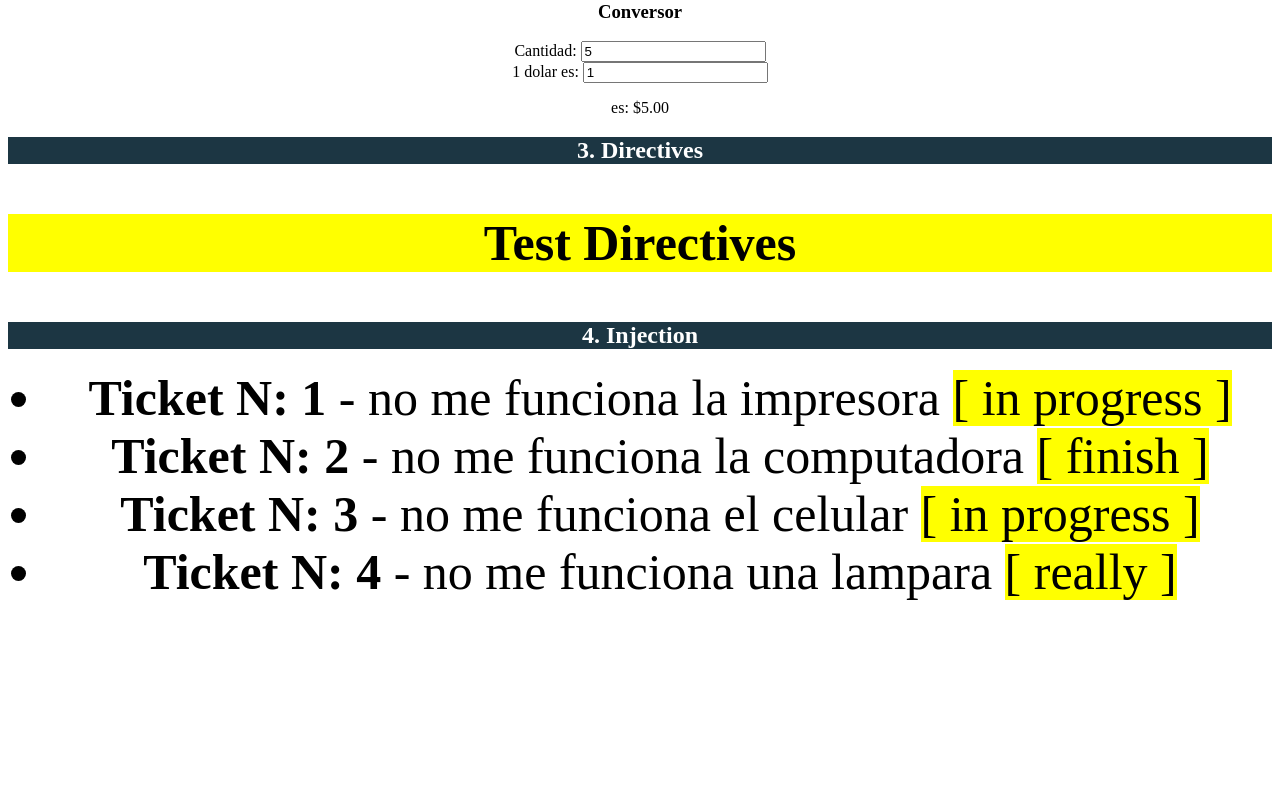
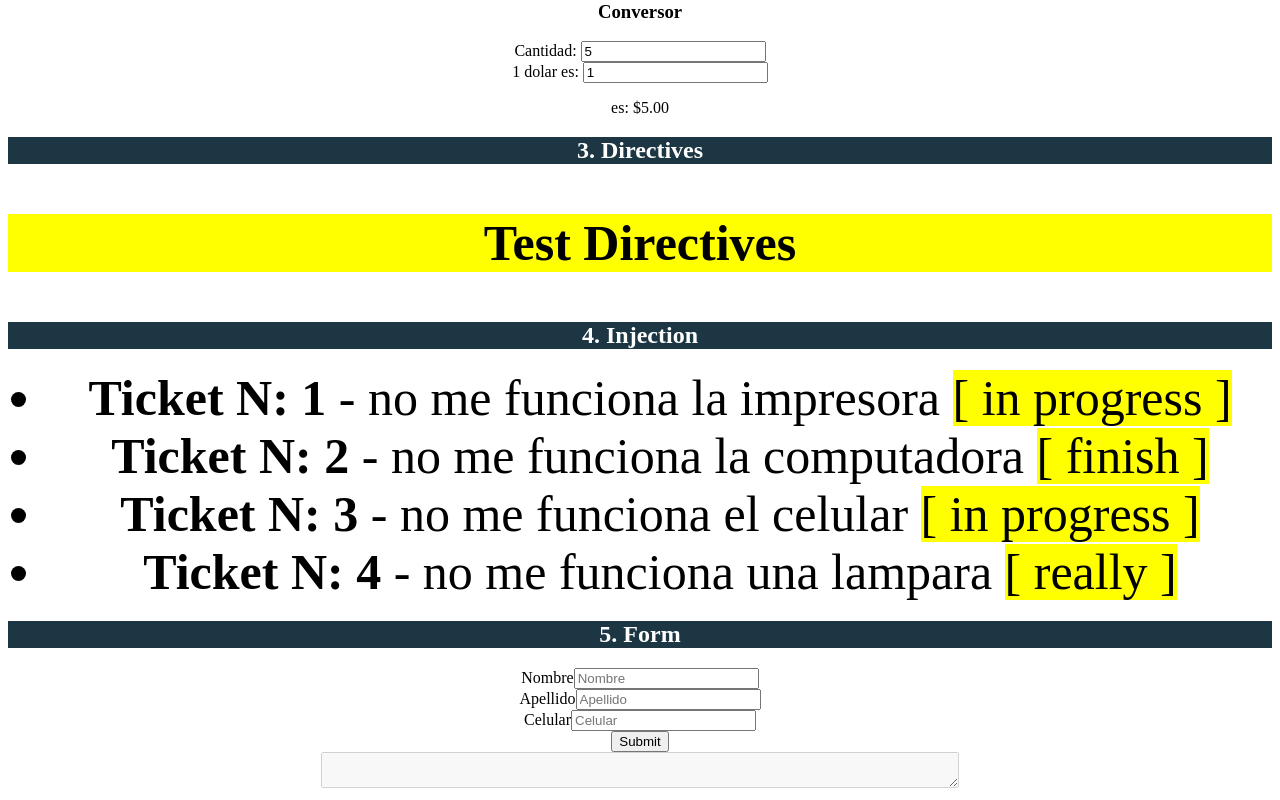
Before and after one commit to wn300/platzi-angular, an Angular app: page / in a window 1280 px wide. Shown: the part 705-1505 px from the top of the page. Before the commit the page ends 1322 px from the top, so only its background shows below. Built offline with nearby package versions, Linux system fonts and the light colour scheme.

Commit message:
form basic

```diff
--- a/src/app/app.component.css
+++ b/src/app/app.component.css
@@ -0,0 +1,5 @@
+textarea{
+    width: 50%;
+    text-align: center;
+    color: #e34c26
+}
--- a/src/app/app.component.html
+++ b/src/app/app.component.html
@@ -46,4 +46,26 @@
       </li>
     </ul>
   </div>
+
+  <h2 title>
+    5. Form
+  </h2>
+  <form #f='ngForm' (ngSubmit)="onSubmit(f.value)">
+    <div>
+      <label for="nameInput">Nombre</label>
+      <input type="text" id="nameInput" placeholder="Nombre" name="nombre" ngModel/>
+    </div>
+     <div>
+      <label for="apellidoInput">Apellido</label>
+      <input type="text" id="apellidoInput" placeholder="Apellido" name="apellido" ngModel/>
+    </div>
+     <div>
+      <label for="celulaInput">Celular</label>
+      <input type="text" id="celulaInput" placeholder="Celular" name="celular" ngModel/>
+    </div>
+    <input type="submit" value="Submit"/>
+    <div>
+      <textarea [(ngModel)]="resultado" [ngModelOptions]="{standalone: true}" disabled></textarea>
+    </div>
+  </form>
 </div>
--- a/src/app/app.component.ts
+++ b/src/app/app.component.ts
@@ -29,4 +29,11 @@ export class AppComponent {
 
   cantidad = 5;
   factor = 1;
+
+  resultado ="";
+
+  onSubmit(form: any): void {
+    this.resultado = JSON.stringify(form);
+    // console.log("El formulario tiene", form);
+  }
 }
```
